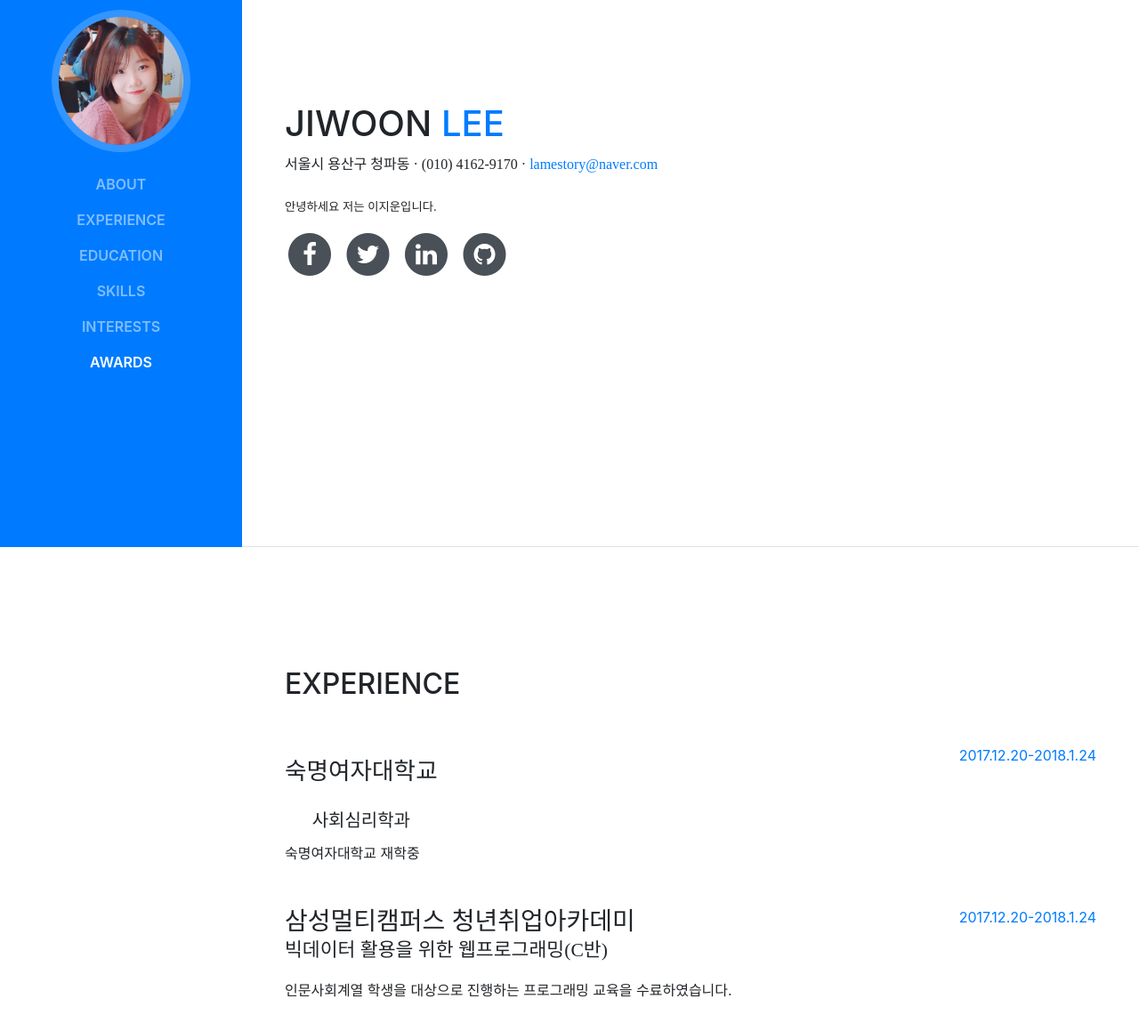
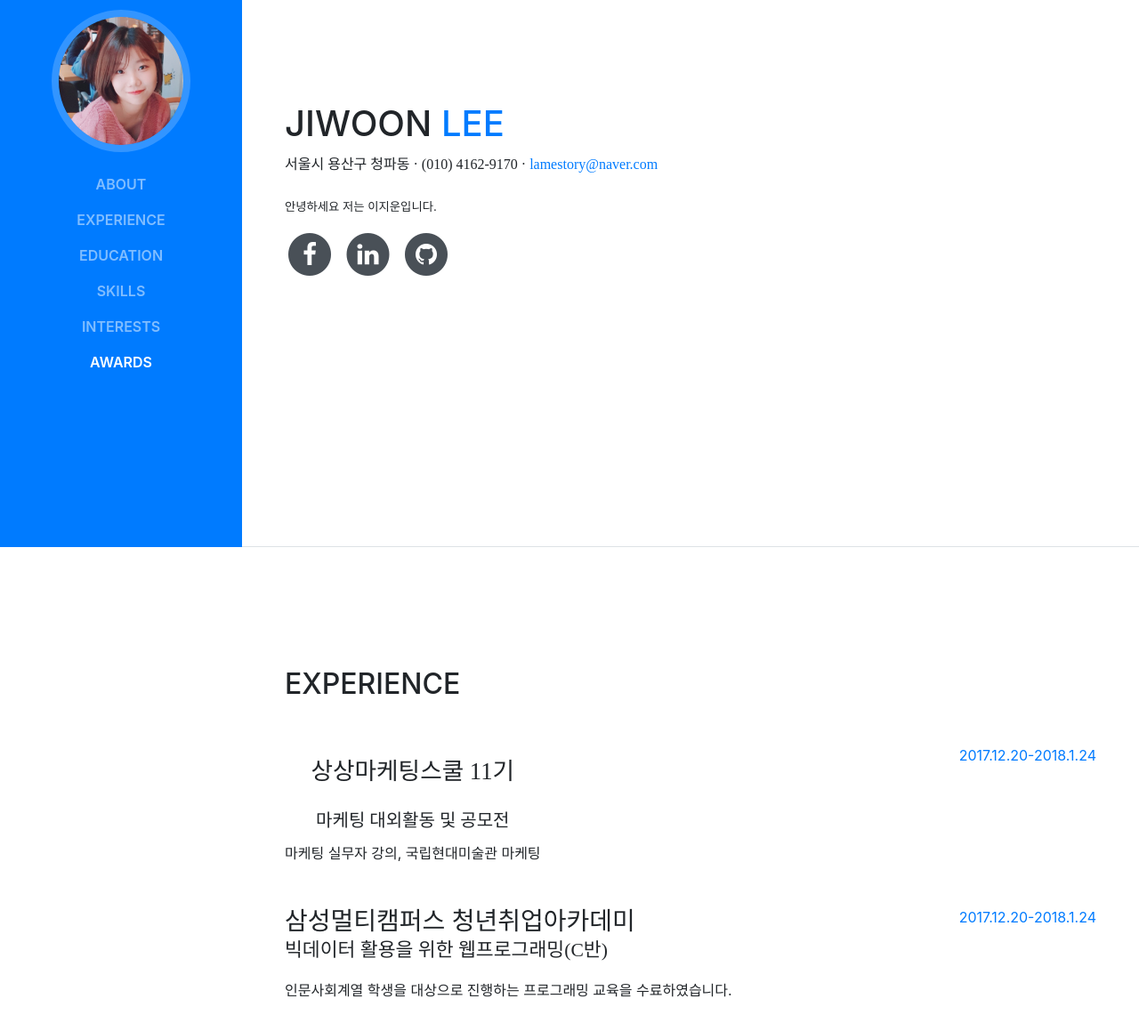
Before and after one commit to lamestory/lamestory.github.io, a website with bundled scripts: page index.html in a window 1280 px wide. Shown: the part 185-1344 px from the top of the page at 89% size. Built offline with nearby package versions, Linux system fonts and the light colour scheme; a web font is replaced by a local one.

Commit message:
Update index.html

```diff
--- a/index.html
+++ b/index.html
@@ -92,15 +92,7 @@
               </a>
             </li>
             <li class="list-inline-item">
-              <a href="#">
-                <span class="fa-stack fa-lg">
-                  <i class="fa fa-circle fa-stack-2x"></i>
-                  <i class="fa fa-twitter fa-stack-1x fa-inverse"></i>
-                </span>
-              </a>
-            </li>
-            <li class="list-inline-item">
-              <a href="#">
+              <a href="https://www.instagram.com/?hl=ko">
                 <span class="fa-stack fa-lg">
                   <i class="fa fa-circle fa-stack-2x"></i>
                   <i class="fa fa-linkedin fa-stack-1x fa-inverse"></i>
@@ -108,7 +100,7 @@
               </a>
             </li>
             <li class="list-inline-item">
-              <a href="#">
+              <a href="https://lamestory.github.io/">
                 <span class="fa-stack fa-lg">
                   <i class="fa fa-circle fa-stack-2x"></i>
                   <i class="fa fa-github fa-stack-1x fa-inverse"></i>
@@ -125,9 +117,9 @@
 
            <div class="resume-item d-flex flex-column flex-md-row mb-5">
             <div class="resume-content mr-auto">
-              <div class="text_box" style="font-size:20pt;">숙명여자대학교</div>
-              <div class="text_box" style="font-size:15pt;">사회심리학과</div>
-              <div>숙명여자대학교 재학중</div>
+              <div class="text_box" style="font-size:20pt;">상상마케팅스쿨 11기</div>
+              <div class="text_box" style="font-size:15pt;">마케팅 대외활동 및 공모전</div>
+              <div>마케팅 실무자 강의, 국립현대미술관 마케팅</div>
             </div>
             <div class="resume-date text-md-right">
               <span class="text-primary">2017.12.20-2018.1.24</span>
```
